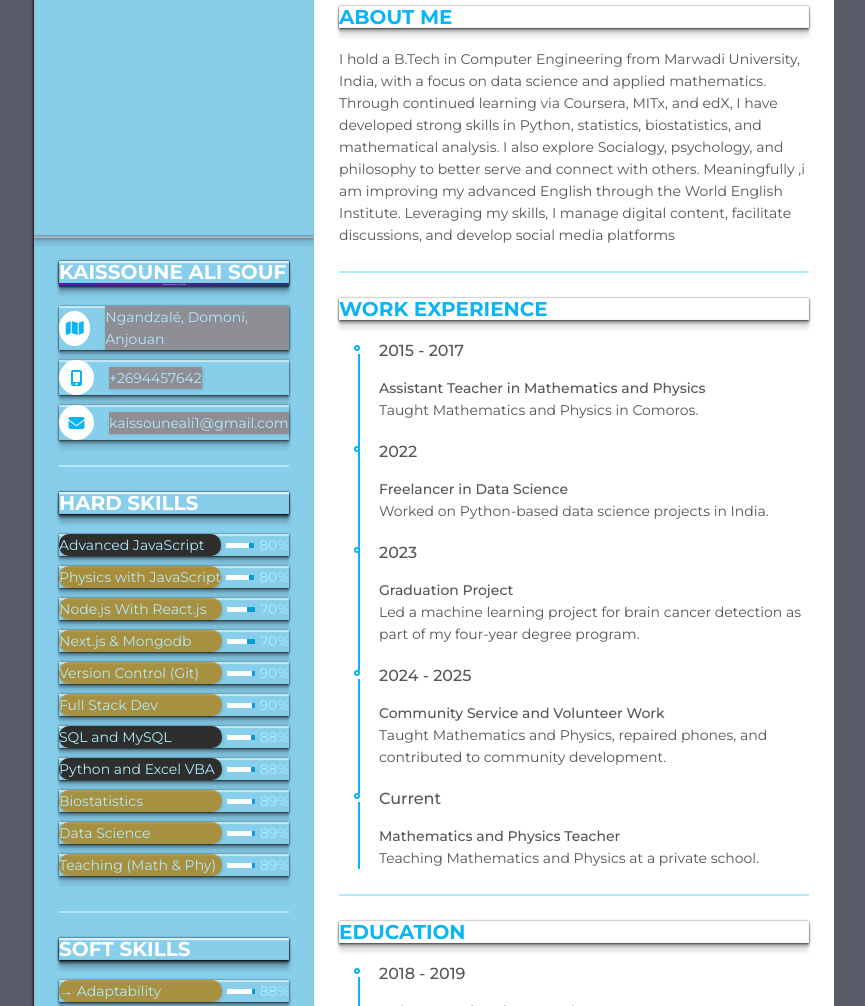
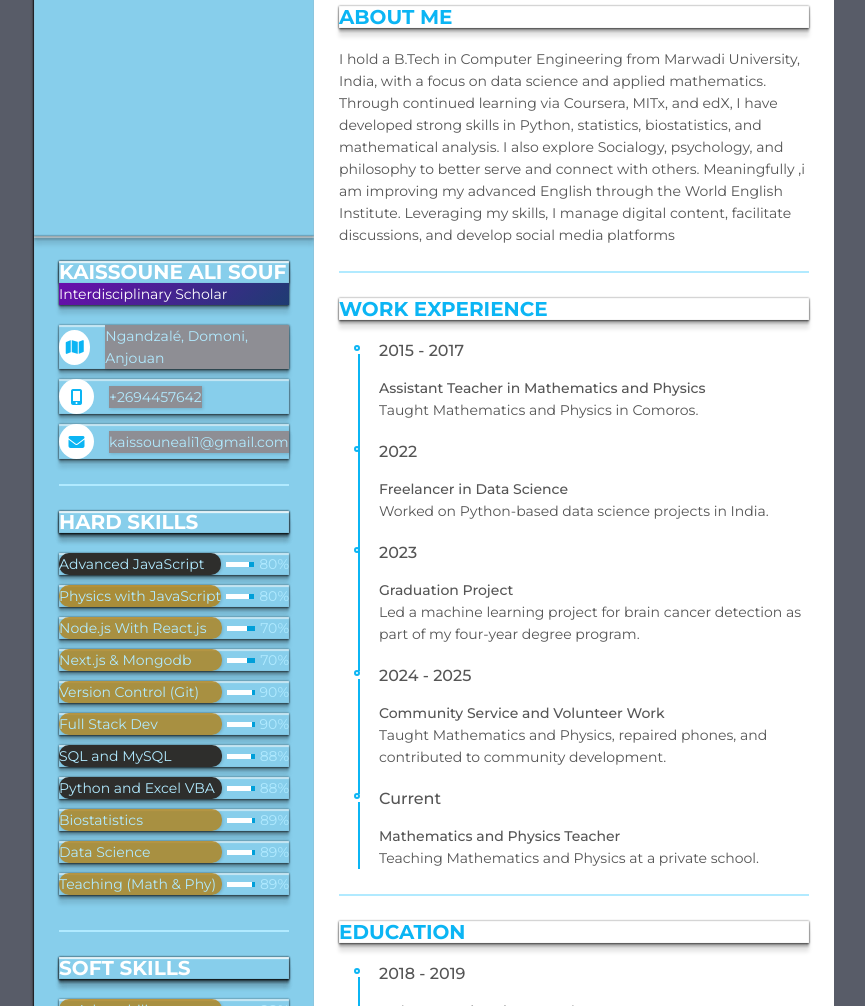
Before and after one commit to kaissounealisouf/Fulbright, a plain HTML site: page index.html in a window 1280 px wide. Shown: the part 94-1100 px from the top of the page, without its empty margins (206-1071 px from the left). Drawn offline with Linux system fonts and the light colour scheme.

Commit message:
Update index.html

```diff
--- a/index.html
+++ b/index.html
@@ -19,7 +19,7 @@
        <div class="resume_item resume_info">
          <div class="title">
            <p class="bold">Kaissoune Ali Souf</p>
-           <p class="regular" style="background: linear-gradient(135deg, #6a0dad, #1e3c72); color: white; text-align: center; font-size: 2px; height: 3px; display: flex; justify-content: center; align-items: center; flex-direction: raw;">Interdisciplinary Scholar</p>
+           <p class="regular" style="background: linear-gradient(135deg, #6a0dad, #1e3c72); color: white; text-align: center; display: flex; justify: center; align-items: center;">Interdisciplinary Scholar</p>
          </div>
          <ul>
            <li>
```
